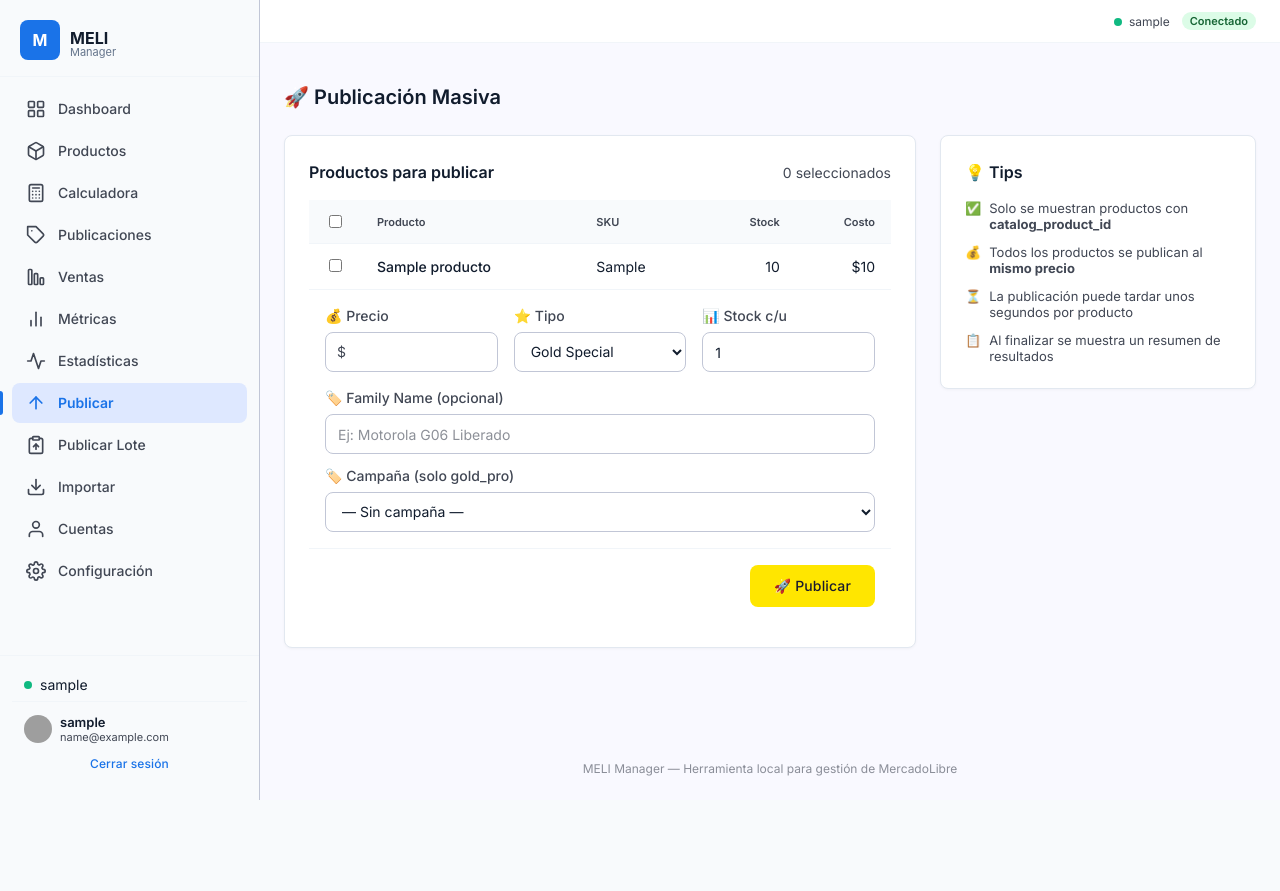
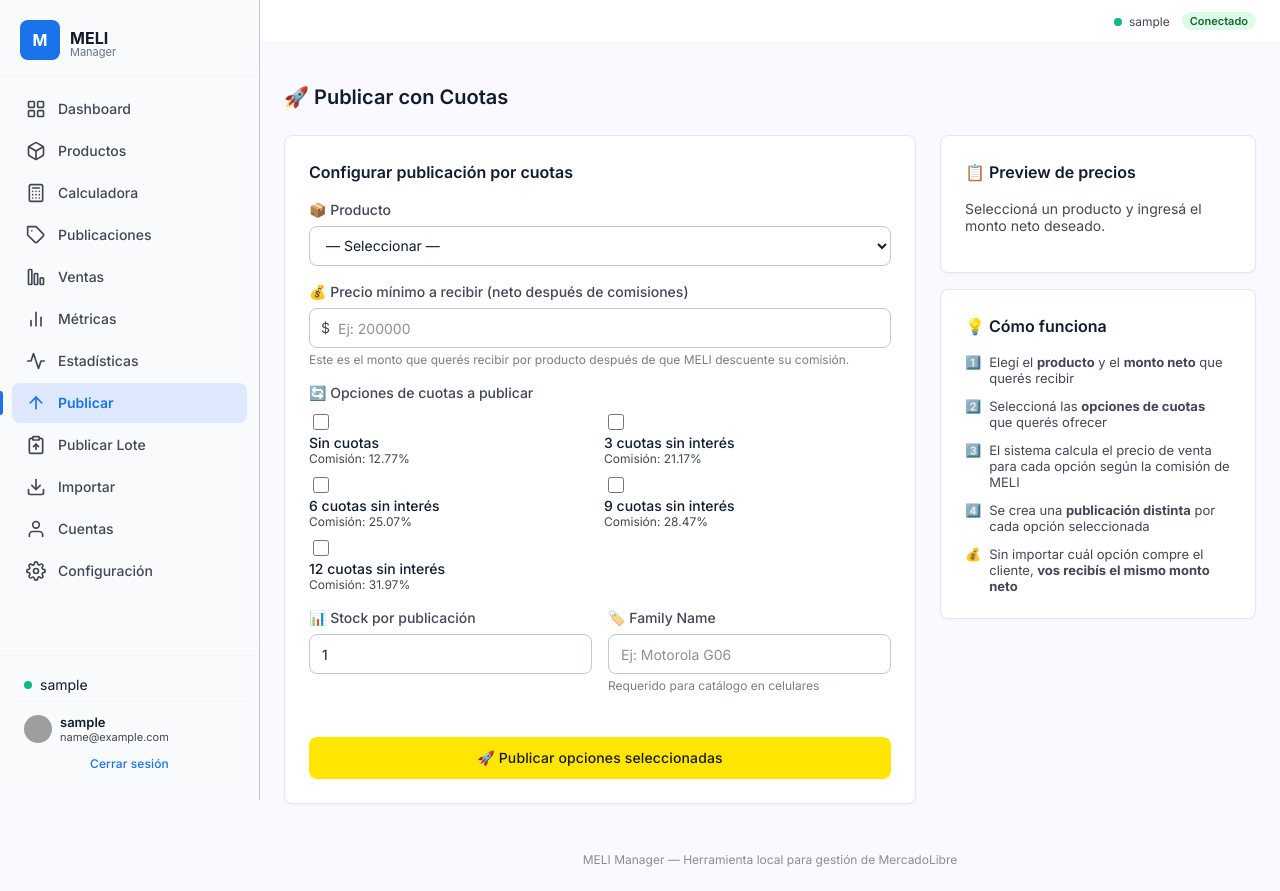
Before and after one commit to ValentinCabral/meli-manager, a Flask app: page /publicar-masiva in a window 1280 px wide. Before the commit the page ends 800 px from the top, so only its background shows below. Run offline with Flask 3, Linux system fonts and the light colour scheme; the visitor is signed in with stand-in values (Sample User, id 1); tables that the repository leaves empty hold one stand-in row (values such as "Sample post"); grey boxes are pictures that could not be loaded.

Commit message:
feat: rework bulk publish - multi-installment listings for same product

```diff
--- a/app.py
+++ b/app.py
@@ -4,6 +4,7 @@ import io
 import os
 import csv
 import json
+import math
 import secrets
 from datetime import datetime
 
@@ -969,89 +970,106 @@ def publicar():
 
 @app.route("/publicar-masiva", methods=["GET", "POST"])
 def publicar_masiva():
-    """Publicación masiva: seleccionar múltiples productos y publicar en lote."""
+    """Crea múltiples publicaciones del mismo producto con distintas opciones de cuotas."""
     cuenta = get_active_cuenta()
     if not cuenta:
         flash("Primero conectá una cuenta de MercadoLibre desde Cuentas", "warning")
         return redirect(url_for("cuentas"))
 
+    productos = db.listar_productos_agrupados(cuenta_id=cuenta["id"])
+    publicables = [p for p in productos if p.get("catalog_product_id")]
+
+    # Opciones de cuotas disponibles
+    opciones_cuotas = [
+        {"id": "sin_cuotas", "label": "Sin cuotas", "listing_type": "gold_special", "campaign": "no-campaign", "fee": 12.77},
+        {"id": "3_cuotas", "label": "3 cuotas sin interés", "listing_type": "gold_pro", "campaign": "3x_campaign", "fee": 21.17},
+        {"id": "6_cuotas", "label": "6 cuotas sin interés", "listing_type": "gold_pro", "campaign": "no-campaign", "fee": 25.07},
+        {"id": "9_cuotas", "label": "9 cuotas sin interés", "listing_type": "gold_pro", "campaign": "9x_campaign", "fee": 28.47},
+        {"id": "12_cuotas", "label": "12 cuotas sin interés", "listing_type": "gold_pro", "campaign": "12x_campaign", "fee": 31.97},
+    ]
+
     if request.method == "POST":
-        producto_ids = request.form.getlist("producto_ids")
-        if not producto_ids:
-            flash("Seleccioná al menos un producto", "warning")
+        producto_id = int(request.form.get("producto_id", 0))
+        producto = db.get_producto(producto_id) if producto_id else None
+        if not producto:
+            flash("Seleccioná un producto válido", "warning")
             return redirect(url_for("publicar_masiva"))
 
-        precio_base = float(request.form.get("precio", 0))
-        listing_type = request.form.get("listing_type", "gold_special")
-        campaign_tag = request.form.get("campaign_tag", "")
+        neto_deseado = float(request.form.get("neto", 0))
+        if neto_deseado <= 0:
+            flash("Ingresá un precio mínimo a recibir válido", "warning")
+            return redirect(url_for("publicar_masiva"))
+
+        seleccionadas = request.form.getlist("cuotas")
+        if not seleccionadas:
+            flash("Seleccioná al menos una opción de cuotas", "warning")
+            return redirect(url_for("publicar_masiva"))
+
         stock = int(request.form.get("stock", 1))
         family_name = request.form.get("family_name", "")
-
+        catalog_pid = producto.get("catalog_product_id") or ""
         client = get_meli_client(cuenta)
         resultados = []
-        total = len(producto_ids)
 
-        for i, pid_str in enumerate(producto_ids):
-            pid = int(pid_str)
-            producto = db.get_producto(pid)
-            if not producto:
-                resultados.append({"producto": f"ID {pid}", "success": False, "error": "Producto no encontrado"})
+        for opt in opciones_cuotas:
+            if opt["id"] not in seleccionadas:
                 continue
 
-            catalog_pid = producto.get("catalog_product_id") or ""
-            if not catalog_pid:
-                resultados.append({"producto": producto["nombre"], "success": False, "error": "Sin catalog_product_id"})
-                continue
+            # Precio = neto / (1 - fee)
+            fee_rate = opt["fee"] / 100
+            precio_venta = math.ceil(neto_deseado / (1 - fee_rate))
 
             result = client.crear_publicacion(
                 catalog_product_id=catalog_pid,
-                price=precio_base,
-                listing_type=listing_type,
-                campaign_tag=campaign_tag,
+                price=precio_venta,
+                listing_type=opt["listing_type"],
+                campaign_tag=opt["campaign"],
                 stock=stock,
                 category_id=producto.get("categoria_id", "MLA1055"),
                 family_name=family_name,
             )
 
             if result["success"]:
+                titulo = f"{producto['nombre']} — {opt['label']}"
                 db.crear_publicacion(
                     cuenta_id=cuenta["id"],
-                    producto_id=pid,
-                    precio=precio_base,
-                    listing_type=listing_type,
-                    campaign_tag=campaign_tag,
+                    producto_id=producto_id,
+                    precio=precio_venta,
+                    listing_type=opt["listing_type"],
+                    campaign_tag=opt["campaign"],
                     stock=stock,
                     meli_item_id=result["item_id"],
-                    titulo=result.get("title", producto["nombre"]),
+                    titulo=titulo,
                     estado="activo" if result.get("status") == "active" else "borrador",
                     url=result.get("permalink", ""),
                 )
-                resultados.append({"producto": producto["nombre"], "success": True, "item_id": result["item_id"], "url": result.get("permalink", "")})
+                resultados.append({
+                    "opcion": opt["label"], "success": True,
+                    "precio": precio_venta, "fee": opt["fee"],
+                    "neto": neto_deseado,
+                    "item_id": result["item_id"], "url": result.get("permalink", ""),
+                })
             else:
-                resultados.append({"producto": producto["nombre"], "success": False, "error": result.get("error", "Error desconocido")})
+                resultados.append({
+                    "opcion": opt["label"], "success": False,
+                    "precio": precio_venta, "fee": opt["fee"],
+                    "neto": neto_deseado,
+                    "error": result.get("error", "Error"),
+                })
 
-            # Actualizar refresh_token si cambió
             if client.refresh_token and client.refresh_token != cuenta["refresh_token"]:
                 db.actualizar_cuenta(cuenta["id"], refresh_token=client.refresh_token)
 
         exitosos = sum(1 for r in resultados if r["success"])
-        fallidos = sum(1 for r in resultados if not r["success"])
-
         return render_template("publish_masiva_result.html",
+                               producto=producto,
                                resultados=resultados,
                                exitosos=exitosos,
-                               fallidos=fallidos,
-                               total=total,
                                page="publicar")
-
-    # GET: mostrar productos con catalog_product_id
-    productos = db.listar_productos_agrupados(cuenta_id=cuenta["id"])
-    # Filtrar solo los que tienen catalog_product_id (pueden publicarse)
-    publicables = [p for p in productos if p.get("catalog_product_id")]
 
     return render_template("publish_masiva.html",
                            productos=publicables,
-                           campaign_options=CAMPAIGN_OPTIONS,
+                           opciones_cuotas=opciones_cuotas,
                            page="publicar")
 
 
--- a/templates/publish_masiva.html
+++ b/templates/publish_masiva.html
@@ -1,145 +1,182 @@
 {% extends "base.html" %}
 {% block content %}
 <div class="section-header">
-    <h1 class="section-title">🚀 Publicación Masiva</h1>
+    <h1 class="section-title">🚀 Publicar con Cuotas</h1>
 </div>
 
 {% if not productos %}
 <div class="card" style="text-align: center; padding: 48px;">
     <p style="font-size: 48px; margin-bottom: 12px;">📦</p>
     <p style="font-weight: 600;">No hay productos disponibles para publicar</p>
-    <p class="text-sm" style="color: var(--color-on-surface-variant);">Los productos necesitan un catalog_product_id para ser publicados.</p>
+    <p class="text-sm" style="color: var(--color-on-surface-variant);">Los productos necesitan un catalog_product_id.</p>
     <a href="{{ url_for('producto_nuevo') }}" class="btn btn-primary" style="margin-top: 12px;">Crear producto</a>
 </div>
 {% else %}
 
-<div x-data="{
-    seleccionados: [],
-    seleccionarTodos: false,
-    get count() { return this.seleccionados.length },
-    toggleTodos() {
-        this.seleccionarTodos = !this.seleccionarTodos;
-        if (this.seleccionarTodos) {
-            this.seleccionados = JSON.parse(this.$refs.todos.dataset.ids || '[]');
-        } else {
-            this.seleccionados = [];
-        }
-    }
-}" class="grid-2-1" style="display: grid; grid-template-columns: 2fr 1fr; gap: 24px; align-items: start;">
+<div x-data="{ preview: [] }" class="grid-2-1" style="display: grid; grid-template-columns: 2fr 1fr; gap: 24px; align-items: start;">
 
-    <!-- Productos -->
+    <!-- Formulario principal -->
     <div class="card">
         <div class="card-header">
-            <h2 class="card-title">Productos para publicar</h2>
-            <span class="text-sm" style="color: var(--color-on-surface-variant);">
-                <span x-text="count"></span> seleccionados
-            </span>
+            <h2 class="card-title">Configurar publicación por cuotas</h2>
         </div>
-        <form method="POST" id="batch-form" @submit="if(count===0){event.preventDefault(); alert('Seleccioná al menos un producto')}">
-            <div class="overflow-x-auto">
-                <table class="data-table">
-                    <thead>
-                        <tr>
-                            <th style="width: 40px;">
-                                <input type="checkbox" @change="toggleTodos" :checked="seleccionarTodos">
-                            </th>
-                            <th>Producto</th>
-                            <th>SKU</th>
-                            <th style="text-align: right;">Stock</th>
-                            <th style="text-align: right;">Costo</th>
-                        </tr>
-                    </thead>
-                    <tbody>
+        <form method="POST" @submit="if($refs.cuotas.querySelectorAll('input:checked').length===0){event.preventDefault(); alert('Seleccioná al menos una opción de cuotas')}">
+
+            <!-- Producto -->
+            <div class="form-group">
+                <label class="form-label">📦 Producto</label>
+                <select name="producto_id" required class="input-field"
+                        onchange="document.getElementById('preview-net').textContent=''; document.querySelector('[name=neto]').value=''">
+                    <option value="">— Seleccionar —</option>
                     {% for p in productos %}
-                        <tr>
-                            <td>
-                                <input type="checkbox" name="producto_ids" value="{{ p.id }}"
-                                       x-model="seleccionados"
-                                       :checked="seleccionados.includes('{{ p.id }}')">
-                            </td>
-                            <td style="font-weight: 500;">{{ p.nombre }}</td>
-                            <td class="text-sm">{{ p.sku or '—' }}</td>
-                            <td style="text-align: right;">{{ p.stock }}</td>
-                            <td style="text-align: right;">${{ '{:,.0f}'.format(p.costo) }}</td>
-                        </tr>
-                        {% endfor %}
-                    </tbody>
-                </table>
-            </div>
-            <div style="display: none;" x-ref="todos" data-ids='[{% for p in productos %}{% if not loop.first %},{% endif %}"{{ p.id }}"{% endfor %}]'></div>
-
-            <!-- Configuración -->
-            <div style="padding: 16px; border-top: 1px solid var(--color-table-divider);">
-                <div style="display: grid; grid-template-columns: 1fr 1fr 1fr; gap: 16px; margin-bottom: 16px;">
-                    <div class="form-group" style="margin-bottom: 0;">
-                        <label class="form-label">💰 Precio</label>
-                        <div class="input-wrapper">
-                            <span class="input-prefix">$</span>
-                            <input type="number" name="precio" step="0.01" min="0" required class="input-field">
-                        </div>
-                    </div>
-                    <div class="form-group" style="margin-bottom: 0;">
-                        <label class="form-label">⭐ Tipo</label>
-                        <select name="listing_type" class="input-field">
-                            <option value="gold_special">Gold Special</option>
-                            <option value="gold_pro">Gold Pro</option>
-                        </select>
-                    </div>
-                    <div class="form-group" style="margin-bottom: 0;">
-                        <label class="form-label">📊 Stock c/u</label>
-                        <input type="number" name="stock" min="1" value="1" class="input-field">
-                    </div>
-                </div>
-                <div class="form-group" style="margin-bottom: 12px;">
-                    <label class="form-label">🏷️ Family Name (opcional)</label>
-                    <input type="text" name="family_name" placeholder="Ej: Motorola G06 Liberado" class="input-field">
-                </div>
-                <div class="form-group" style="margin-bottom: 0;">
-                    <label class="form-label">🏷️ Campaña (solo gold_pro)</label>
-                    <select name="campaign_tag" class="input-field">
-                        <option value="">— Sin campaña —</option>
-                        {% for opt in campaign_options.gold_pro %}
-                        <option value="{{ opt.id }}">{{ opt.label }} ({{ (opt.fee * 100)|int }}%)</option>
+                    <option value="{{ p.id }}">{{ p.nombre }} {% if p.sku %}· {{ p.sku }}{% endif %}</option>
                     {% endfor %}
                 </select>
             </div>
+
+            <!-- Precio mínimo a recibir -->
+            <div class="form-group">
+                <label class="form-label">💰 Precio mínimo a recibir (neto después de comisiones)</label>
+                <div class="input-wrapper">
+                    <span class="input-prefix">$</span>
+                    <input type="number" name="neto" step="100" min="1" required class="input-field"
+                           placeholder="Ej: 200000"
+                           oninput="actualizarPreview(this.value)">
+                </div>
+                <p class="form-hint">Este es el monto que querés recibir por producto después de que MELI descuente su comisión.</p>
             </div>
 
-            <!-- Submit -->
-            <div style="padding: 16px; border-top: 1px solid var(--color-table-divider); text-align: right;">
-                <button type="submit" class="btn btn-accent btn-lg"
-                        :disabled="count === 0"
-                        x-text="'🚀 Publicar ' + (count > 0 ? count + ' producto' + (count > 1 ? 's' : '') : '')">
-                    🚀 Publicar
+            <!-- Opciones de cuotas -->
+            <div class="form-group">
+                <label class="form-label">🔄 Opciones de cuotas a publicar</label>
+                <div style="display: grid; grid-template-columns: 1fr 1fr; gap: 8px; margin-top: 8px;" x-ref="cuotas">
+                    {% for opt in opciones_cuotas %}
+                    <label style="display: flex; align-items: center; gap: 8px; padding: 10px 12px; border: 1px solid var(--color-table-divider); border-radius: var(--radius-md); cursor: pointer; transition: 0.15s;"
+                           :style="preview.includes('{{ opt.id }}') ? 'border-color: var(--color-primary); background: var(--color-primary-container);' : ''">
+                        <input type="checkbox" name="cuotas" value="{{ opt.id }}"
+                               @change="fetchPreview()"
+                               style="width: 16px; height: 16px;">
+                        <div>
+                            <p style="font-weight: 500; font-size: 14px; margin: 0;">{{ opt.label }}</p>
+                            <p style="font-size: 12px; color: var(--color-on-surface-variant); margin: 0;">Comisión: {{ opt.fee }}%</p>
+                        </div>
+                    </label>
+                    {% endfor %}
+                </div>
+            </div>
+
+            <!-- Stock y Family Name -->
+            <div style="display: grid; grid-template-columns: 1fr 1fr; gap: 16px;">
+                <div class="form-group">
+                    <label class="form-label">📊 Stock por publicación</label>
+                    <input type="number" name="stock" min="1" value="1" class="input-field">
+                </div>
+                <div class="form-group">
+                    <label class="form-label">🏷️ Family Name</label>
+                    <input type="text" name="family_name" placeholder="Ej: Motorola G06" class="input-field">
+                    <p class="form-hint">Requerido para catálogo en celulares</p>
+                </div>
+            </div>
+
+            <button type="submit" class="btn btn-accent btn-block btn-lg" style="margin-top: 16px;">
+                🚀 Publicar opciones seleccionadas
             </button>
-            </div>
         </form>
     </div>
 
-    <!-- Sidebar info -->
+    <!-- Preview + Tips -->
+    <div>
+        <div class="card" style="margin-bottom: 16px;">
+            <div class="card-header">
+                <h2 class="card-title">📋 Preview de precios</h2>
+            </div>
+            <div id="preview-container">
+                <p class="text-sm" style="color: var(--color-on-surface-variant);" id="preview-net">Seleccioná un producto y ingresá el monto neto deseado.</p>
+                <div id="preview-results" style="display: none; margin-top: 12px;">
+                    <p class="text-sm font-semibold" style="margin-bottom: 8px;">Precios de venta estimados:</p>
+                    <div id="preview-list"></div>
+                </div>
+            </div>
+        </div>
+
         <div class="card">
             <div class="card-header">
-            <h2 class="card-title">💡 Tips</h2>
+                <h2 class="card-title">💡 Cómo funciona</h2>
             </div>
             <ul style="display: flex; flex-direction: column; gap: 12px; padding: 0; margin: 0; list-style: none; font-size: 13px; color: var(--color-on-surface-variant);">
                 <li class="flex items-start gap-2">
-                <span style="flex-shrink: 0;">✅</span>
-                <span>Solo se muestran productos con <strong>catalog_product_id</strong></span>
+                    <span style="flex-shrink: 0;">1️⃣</span>
+                    <span>Elegí el <strong>producto</strong> y el <strong>monto neto</strong> que querés recibir</span>
+                </li>
+                <li class="flex items-start gap-2">
+                    <span style="flex-shrink: 0;">2️⃣</span>
+                    <span>Seleccioná las <strong>opciones de cuotas</strong> que querés ofrecer</span>
+                </li>
+                <li class="flex items-start gap-2">
+                    <span style="flex-shrink: 0;">3️⃣</span>
+                    <span>El sistema calcula el precio de venta para cada opción según la comisión de MELI</span>
+                </li>
+                <li class="flex items-start gap-2">
+                    <span style="flex-shrink: 0;">4️⃣</span>
+                    <span>Se crea una <strong>publicación distinta</strong> por cada opción seleccionada</span>
                 </li>
                 <li class="flex items-start gap-2">
                     <span style="flex-shrink: 0;">💰</span>
-                <span>Todos los productos se publican al <strong>mismo precio</strong></span>
-            </li>
-            <li class="flex items-start gap-2">
-                <span style="flex-shrink: 0;">⏳</span>
-                <span>La publicación puede tardar unos segundos por producto</span>
-            </li>
-            <li class="flex items-start gap-2">
-                <span style="flex-shrink: 0;">📋</span>
-                <span>Al finalizar se muestra un resumen de resultados</span>
+                    <span>Sin importar cuál opción compre el cliente, <strong>vos recibís el mismo monto neto</strong></span>
                 </li>
             </ul>
         </div>
     </div>
+</div>
+
+<script>
+function actualizarPreview(neto) {
+    const container = document.getElementById('preview-results');
+    const list = document.getElementById('preview-list');
+    const netoEl = document.getElementById('preview-net');
+
+    if (!neto || parseFloat(neto) <= 0) {
+        container.style.display = 'none';
+        netoEl.textContent = 'Ingresá un monto neto válido.';
+        return;
+    }
+
+    netoEl.textContent = 'Recibís neto: $' + parseFloat(neto).toLocaleString('es-AR');
+    container.style.display = 'block';
+
+    const opciones = [
+        { id: 'sin_cuotas', label: 'Sin cuotas', fee: 12.77 },
+        { id: '3_cuotas', label: '3 cuotas sin interés', fee: 21.17 },
+        { id: '6_cuotas', label: '6 cuotas sin interés', fee: 25.07 },
+        { id: '9_cuotas', label: '9 cuotas sin interés', fee: 28.47 },
+        { id: '12_cuotas', label: '12 cuotas sin interés', fee: 31.97 },
+    ];
+
+    const checks = document.querySelectorAll('[name=cuotas]:checked');
+    const checkedIds = Array.from(checks).map(c => c.value);
+
+    list.innerHTML = '';
+    for (const opt of opciones) {
+        if (!checkedIds.includes(opt.id)) continue;
+        const precio = Math.ceil(parseFloat(neto) / (1 - opt.fee / 100));
+        const comision = Math.ceil(precio * opt.fee / 100);
+
+        const div = document.createElement('div');
+        div.style.cssText = 'display: flex; justify-content: space-between; align-items: center; padding: 8px 0; border-bottom: 1px solid var(--color-table-divider);';
+        div.innerHTML = `
+            <div>
+                <p style="font-weight: 500; font-size: 14px; margin: 0;">${opt.label}</p>
+                <p style="font-size: 11px; color: var(--color-on-surface-variant); margin: 0;">Comisión: $${comision.toLocaleString('es-AR')}</p>
+            </div>
+            <p style="font-weight: 700; font-size: 16px; color: var(--color-primary); margin: 0;">$${precio.toLocaleString('es-AR')}</p>
+        `;
+        list.appendChild(div);
+    }
+
+    if (list.children.length === 0) {
+        list.innerHTML = '<p style="font-size: 13px; color: var(--color-on-surface-variant);">Seleccioná opciones de cuotas arriba.</p>';
+    }
+}
+</script>
 {% endif %}
 {% endblock %}
```
Also changed, not shown: templates/publish_masiva_result.html (+25 -12 lines). Lines whose indentation alone changed are shown as unchanged.
